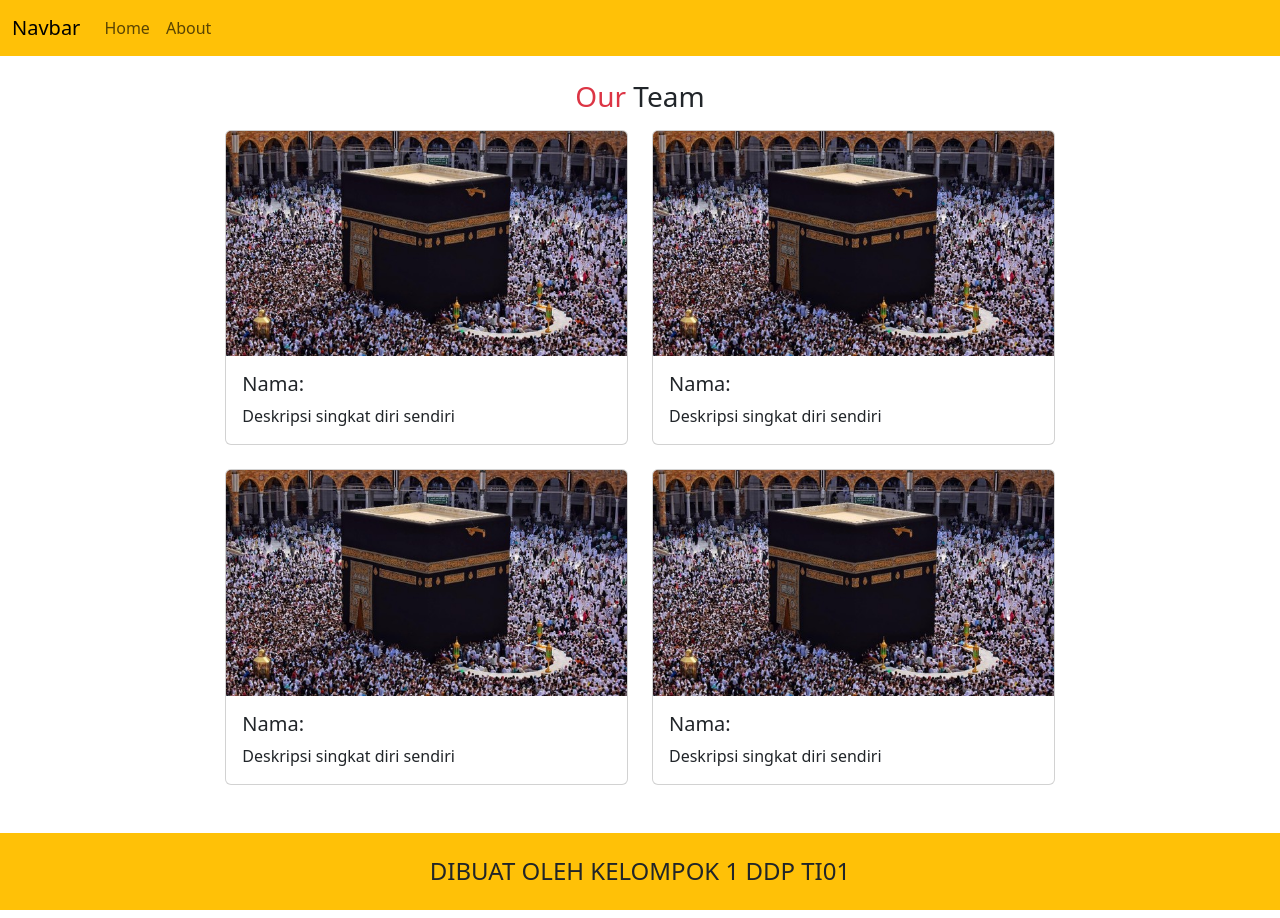
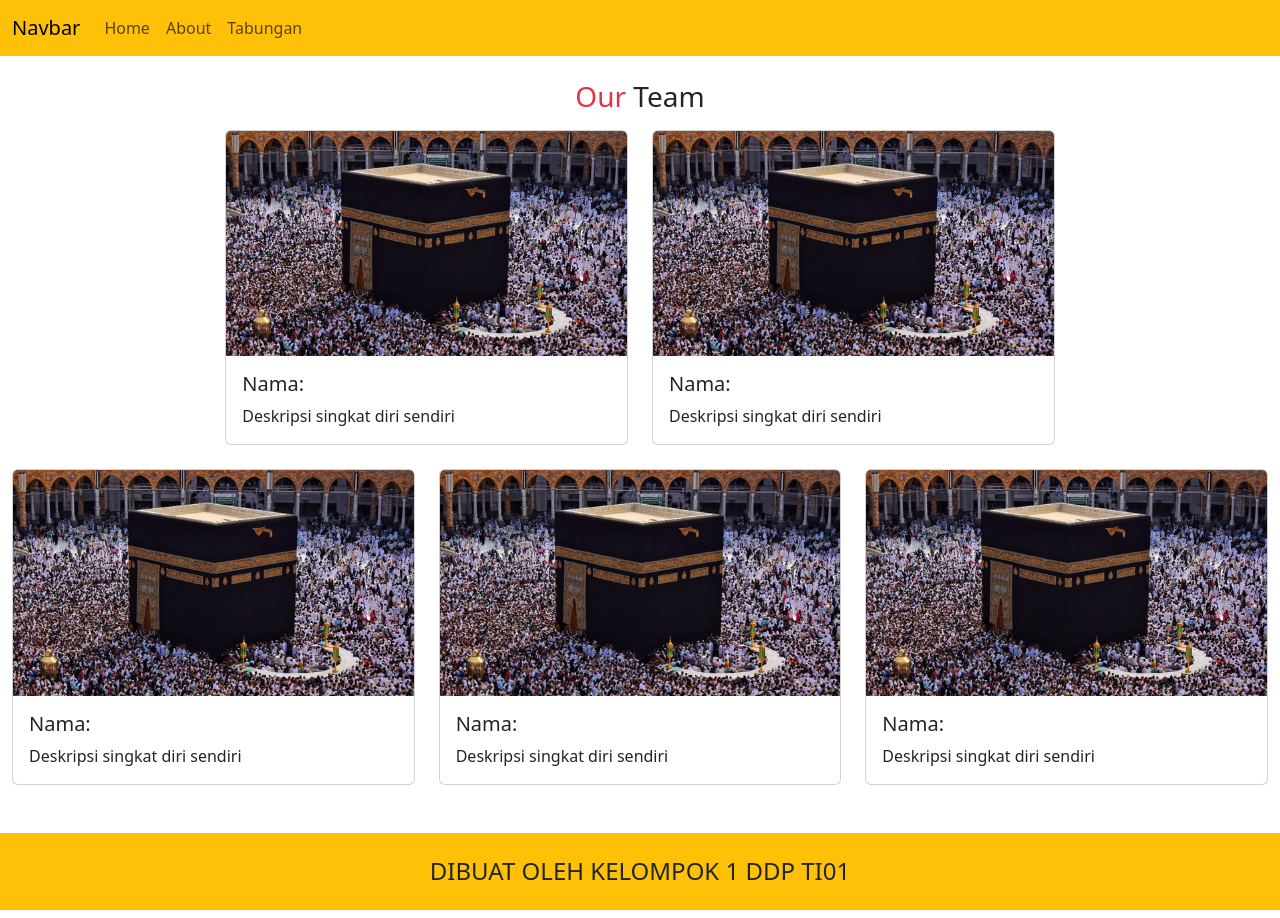
Before and after one commit to mhmmdalamm/test-ddp-uas, a Django app: page /about/ in a window 1280 px wide. Run offline with Django 5.2, Linux system fonts and the light colour scheme.

Commit message:
fix about + tabungan

```diff
--- a/dashboard/Templates/about.html
+++ b/dashboard/Templates/about.html
@@ -48,6 +48,15 @@
         </div>
       </div>
 		</div>
+    <div class="col-md-4">
+      <div class="card w-100" style="width: 18rem;">
+        <img class="card-img-top" src="{% static 'images/kabah.jpeg' %}" alt="Card image cap">
+        <div class="card-body">
+          <h5 class="card-title">Nama:</h5>
+          <p class="card-text">Deskripsi singkat diri sendiri</p>
+        </div>
+      </div>
+		</div>
 	</div>
 </div>
 
--- a/dashboard/Templates/layout/header.html
+++ b/dashboard/Templates/layout/header.html
@@ -13,6 +13,9 @@
           <li class="nav-item">
             <a class="nav-link" href="">About</a>
           </li>
+          <li class="nav-item">
+            <a class="nav-link" href="">Tabungan</a>
+          </li>
         </ul>
       </div>
     </div>
```
Also changed, not shown: dashboard/Templates/tabungan.html (added), dashboard/static/images/logo.png (added).
